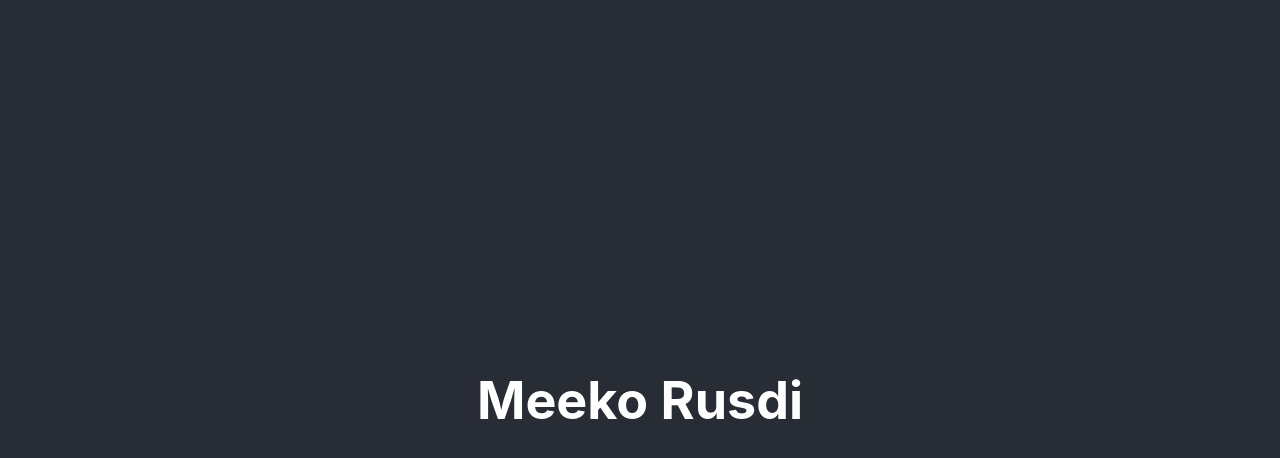
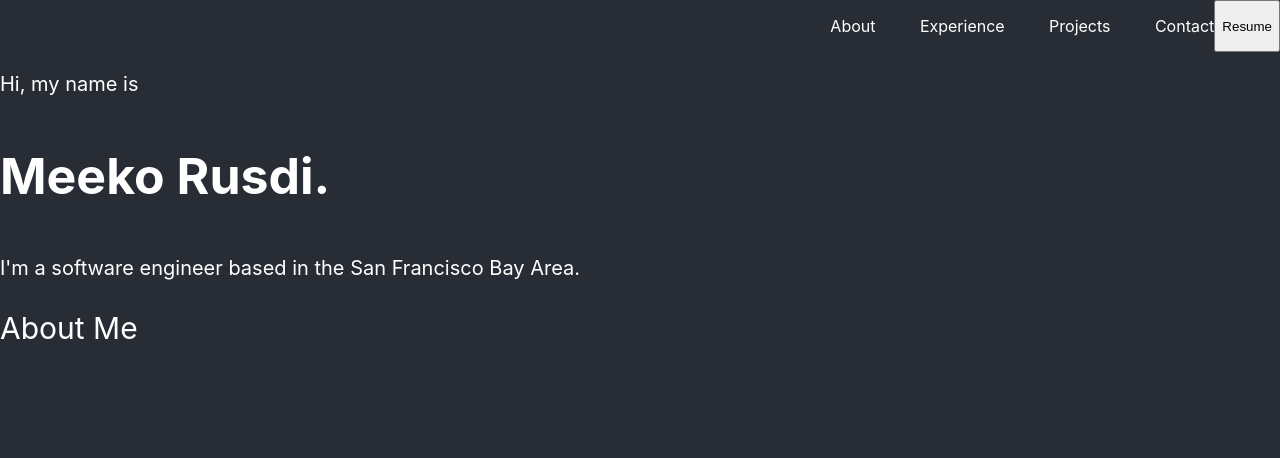
Before and after one commit to meekoder/meekoder.github.io, a React (Create React App) app: page / in a window 1280 px wide. Shown: the top 458 px of the page. Built offline with nearby package versions, Linux system fonts and the light colour scheme.

Commit message:
basic setup and styled components

```diff
--- /dev/null
+++ b/src/About.js
@@ -0,0 +1,16 @@
+import React from 'react';
+import styled from 'styled-components';
+
+const Title = styled.p`
+  text-align: left;
+  font-size: 30px;
+`
+function About() {
+  return (
+    <div>
+      <Title>About Me</Title>
+    </div>
+  );
+}
+
+export default About;
--- a/src/App.css
+++ /dev/null
@@ -1,38 +0,0 @@
-.App {
-  text-align: center;
-}
-
-.App-logo {
-  height: 40vmin;
-  pointer-events: none;
-}
-
-@media (prefers-reduced-motion: no-preference) {
-  .App-logo {
-    animation: App-logo-spin infinite 20s linear;
-  }
-}
-
-.App-header {
-  background-color: #282c34;
-  min-height: 100vh;
-  display: flex;
-  flex-direction: column;
-  align-items: center;
-  justify-content: center;
-  font-size: calc(10px + 2vmin);
-  color: white;
-}
-
-.App-link {
-  color: #61dafb;
-}
-
-@keyframes App-logo-spin {
-  from {
-    transform: rotate(0deg);
-  }
-  to {
-    transform: rotate(360deg);
-  }
-}
--- a/src/App.js
+++ b/src/App.js
@@ -1,14 +1,22 @@
 import React from 'react';
-import logo from './logo.svg';
-import './App.css';
+import styled from 'styled-components';
+import Landing from './Landing';
+import Nav from './Nav';
+import About from './About';
+
+const Main = styled.div`
+  background-color: #282c34;
+  min-height: 100vh;
+  color: white;
+`
 
 function App() {
   return (
-    <div className="App">
-      <header className="App-header">
-        <h1>Meeko Rusdi</h1>
-      </header>
-    </div>
+    <Main>
+      <Nav />
+      <Landing />
+      <About />
+    </Main>
   );
 }
 
--- /dev/null
+++ b/src/Landing.js
@@ -0,0 +1,28 @@
+import React from 'react';
+import styled from 'styled-components';
+
+const Greeting = styled.p`
+ font-size: 20px;
+ text-align: left;
+`;
+
+const Name = styled.p`
+  font-size: 50px;
+  text-align: left;
+  font-weight: bold;
+`
+const Intro = styled.p`
+  font-size: 20px;
+  text-align: left;
+`
+function Landing() {
+  return (
+    <div>
+      <Greeting>Hi, my name is</Greeting>
+      <Name>Meeko Rusdi.</Name>
+      <Intro>I'm a software engineer based in the San Francisco Bay Area.</Intro>
+    </div>
+  );
+}
+
+export default Landing;
--- /dev/null
+++ b/src/Nav.js
@@ -0,0 +1,43 @@
+import React from 'react';
+import styled from 'styled-components';
+
+const StyledNav = styled.nav`
+  position: relative;
+  width: 100%;
+  display: flex;
+  justify-content: flex-end;
+`;
+
+const Links = styled.ul`
+  display: flex;
+  width: 30%;
+  align-items: center;
+  justify-content: space-between;
+  list-style-type: none;
+`;
+
+const StyledLink = styled.li`
+
+`;
+
+const Resume = styled.button`
+
+`;
+
+function Nav() {
+  return (
+    <div>
+      <StyledNav>
+        <Links>
+          <StyledLink>About</StyledLink>
+          <StyledLink>Experience</StyledLink>
+          <StyledLink>Projects</StyledLink>
+          <StyledLink>Contact</StyledLink>
+        </Links>
+        <Resume>Resume</Resume>
+      </StyledNav>
+    </div>
+  );
+}
+
+export default Nav;
```
